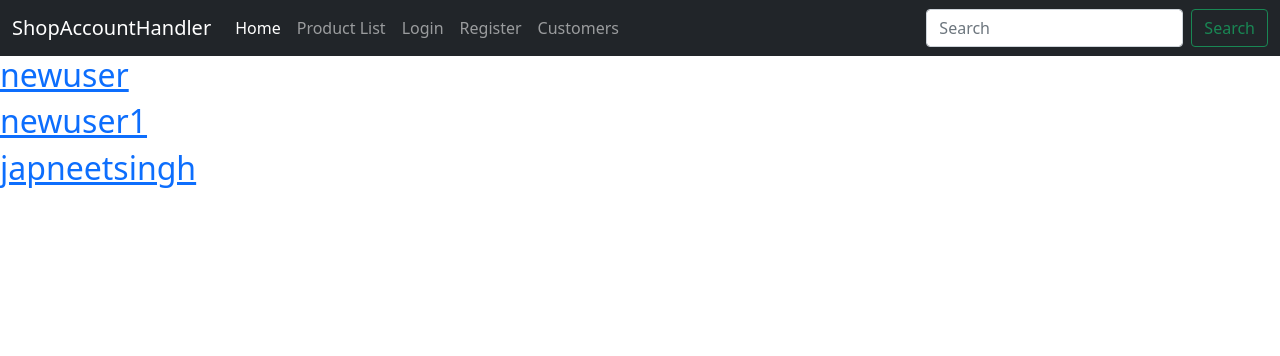
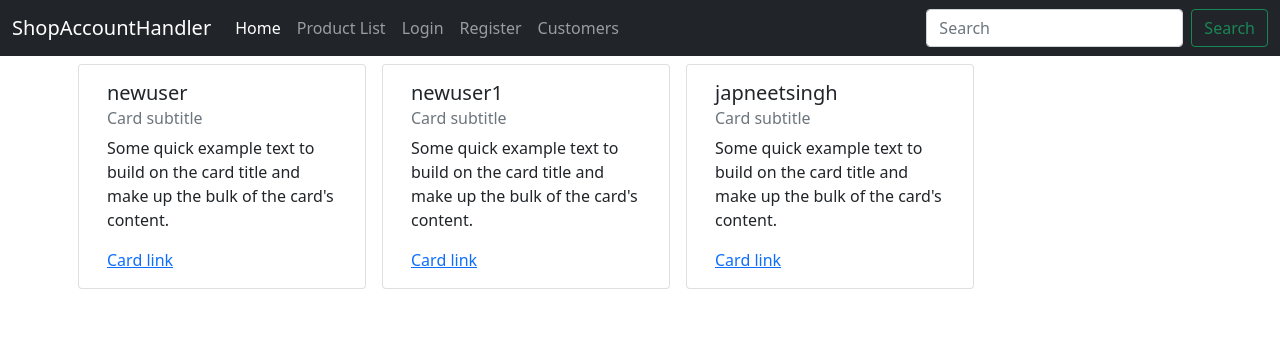
Before and after one commit to Bpiyush544/College-project, a Django app: page /accountHolders/ in a window 1280 px wide. Shown: the top 356 px of the page. Run offline with Django 4.2, Linux system fonts and the light colour scheme.

Commit message:
fixed css for customers

```diff
--- a/ShopAccountHandler/RcptGenerator/templates/account.html
+++ b/ShopAccountHandler/RcptGenerator/templates/account.html
@@ -198,7 +198,10 @@
   product selected would be the one i click then i would have to choose the amount initially the amount would be
   1 but could be customised if the owner wants to do so {% endcomment %}
 
+  {% comment %}
+  I want a page which would let us add money if someone pays us the money
 
+  {% endcomment %}
 
 
 
--- a/ShopAccountHandler/RcptGenerator/templates/accountHolders.html
+++ b/ShopAccountHandler/RcptGenerator/templates/accountHolders.html
@@ -6,13 +6,20 @@
 
 
 {% block content %}
-    {% for user in accountHolders %}
-    {% comment %} {% if user.is_superuser  == False %} {% endcomment %}
-    <h2>
-        <a href="/accountHolders/{{user}}">
-            {{user}}
-        </a>
-    </h2>
-    {% comment %} {% endif %} {% endcomment %}
-    {% endfor %}
+    <div class="container">
+        <div class="row">
+
+            {% for user in accountHolders %}
+            <div class="card m-2" style="width: 18rem;">
+                <div class="card-body">
+                    <h5 class="card-title">{{user}}</h5>
+                    <h6 class="card-subtitle mb-2 text-muted">Card subtitle</h6>
+                    <p class="card-text">Some quick example text to build on the card title and make up the bulk of the card's content.</p>
+                    <a href="/accountHolders/{{user}}" class="card-link">Card link</a>
+                </div>
+            </div>
+            {% endfor %}
+        </div>
+    </div>
+
 {% endblock content %}
```
Also changed, not shown: ShopAccountHandler/db.sqlite3.
